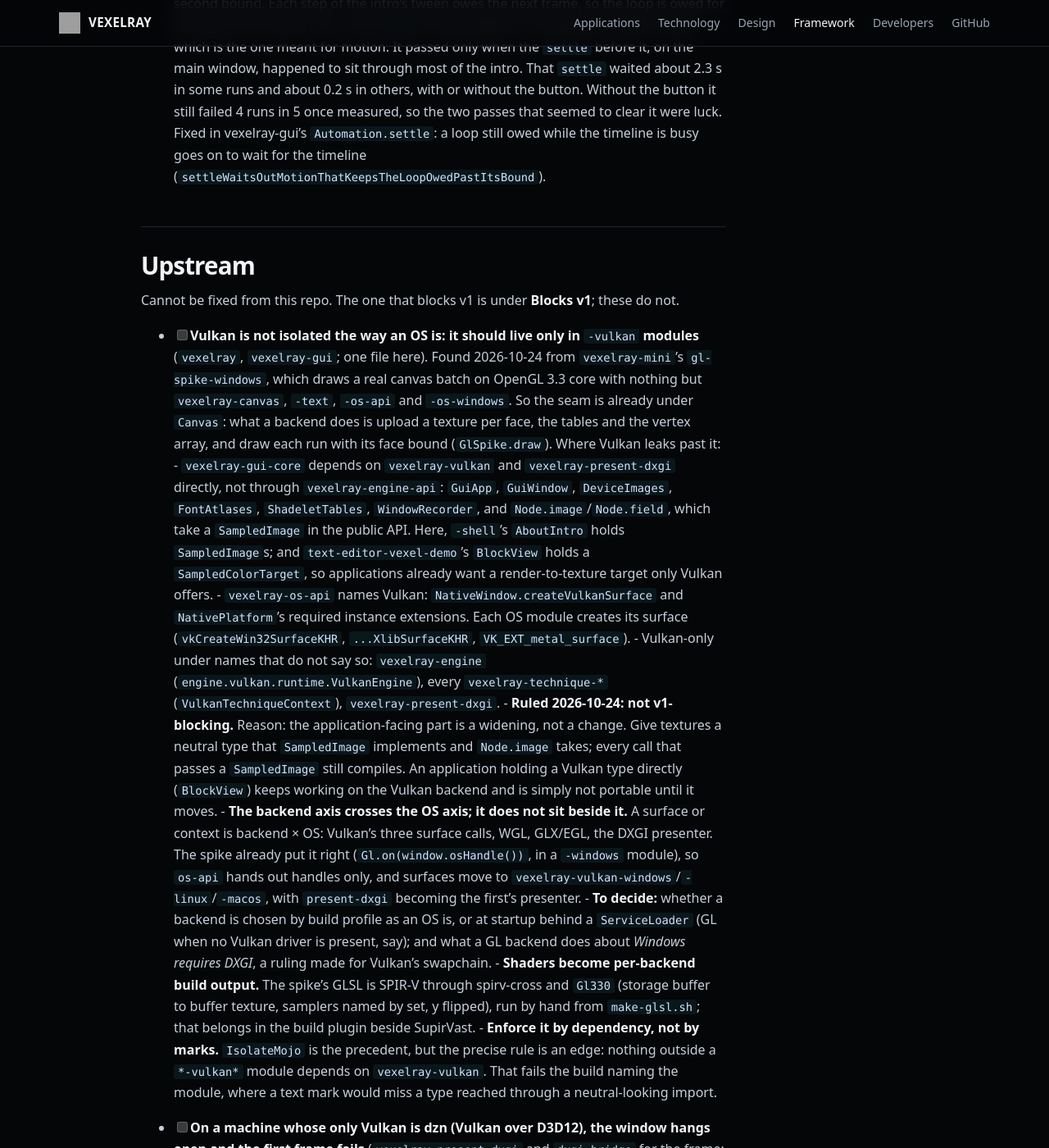
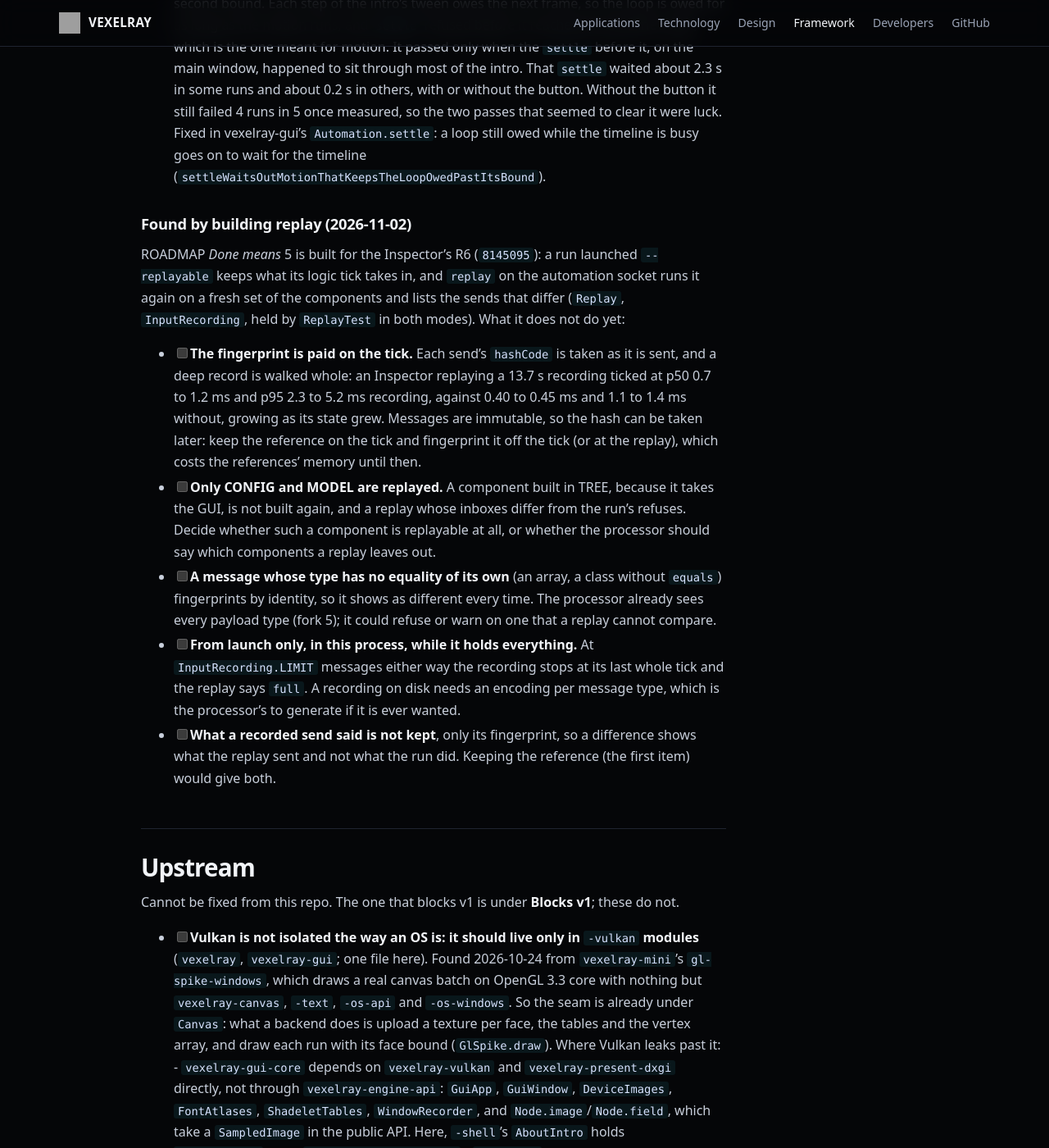
Before and after one commit to sibarum/vexelray-framework, a Jekyll site: the page built from docs/TODO.md, in a window 1280 px wide and 1400 px high, scrolled down 31804 px. Shown: the whole window at 82% size. Built offline with Jekyll 4.4.1, drawn with Linux system fonts in a browser that asks for light colours; our own code applies the rules of GitHub Pages for plain Markdown files.

Commit message:
TODO: what replay does not do yet
Co-Authored-By: Claude Opus 5.5 <noreply@anthropic.com>

```diff
--- a/docs/TODO.md
+++ b/docs/TODO.md
@@ -1159,6 +1159,29 @@ it found and left:
       seemed to clear it were luck. Fixed in vexelray-gui's `Automation.settle`: a loop still owed while the
       timeline is busy goes on to wait for the timeline (`settleWaitsOutMotionThatKeepsTheLoopOwedPastItsBound`).
 
+### Found by building replay (2026-11-02)
+
+ROADMAP *Done means* 5 is built for the Inspector's R6 (`8145095`): a run launched `--replayable` keeps what its logic
+tick takes in, and `replay` on the automation socket runs it again on a fresh set of the components and lists the
+sends that differ (`Replay`, `InputRecording`, held by `ReplayTest` in both modes). What it does not do yet:
+
+- [ ] **The fingerprint is paid on the tick.** Each send's `hashCode` is taken as it is sent, and a deep record is
+      walked whole: an Inspector replaying a 13.7 s recording ticked at p50 0.7 to 1.2 ms and p95 2.3 to 5.2 ms
+      recording, against 0.40 to 0.45 ms and 1.1 to 1.4 ms without, growing as its state grew. Messages are
+      immutable, so the hash can be taken later: keep the reference on the tick and fingerprint it off the tick (or
+      at the replay), which costs the references' memory until then.
+- [ ] **Only CONFIG and MODEL are replayed.** A component built in TREE, because it takes the GUI, is not built again,
+      and a replay whose inboxes differ from the run's refuses. Decide whether such a component is replayable at all,
+      or whether the processor should say which components a replay leaves out.
+- [ ] **A message whose type has no equality of its own** (an array, a class without `equals`) fingerprints by
+      identity, so it shows as different every time. The processor already sees every payload type (fork 5); it could
+      refuse or warn on one that a replay cannot compare.
+- [ ] **From launch only, in this process, while it holds everything.** At `InputRecording.LIMIT` messages either way
+      the recording stops at its last whole tick and the replay says `full`. A recording on disk needs an encoding per
+      message type, which is the processor's to generate if it is ever wanted.
+- [ ] **What a recorded send said is not kept**, only its fingerprint, so a difference shows what the replay sent and
+      not what the run did. Keeping the reference (the first item) would give both.
+
 ## Upstream
 
 Cannot be fixed from this repo. The one that blocks v1 is under **Blocks v1**; these do not.
```
